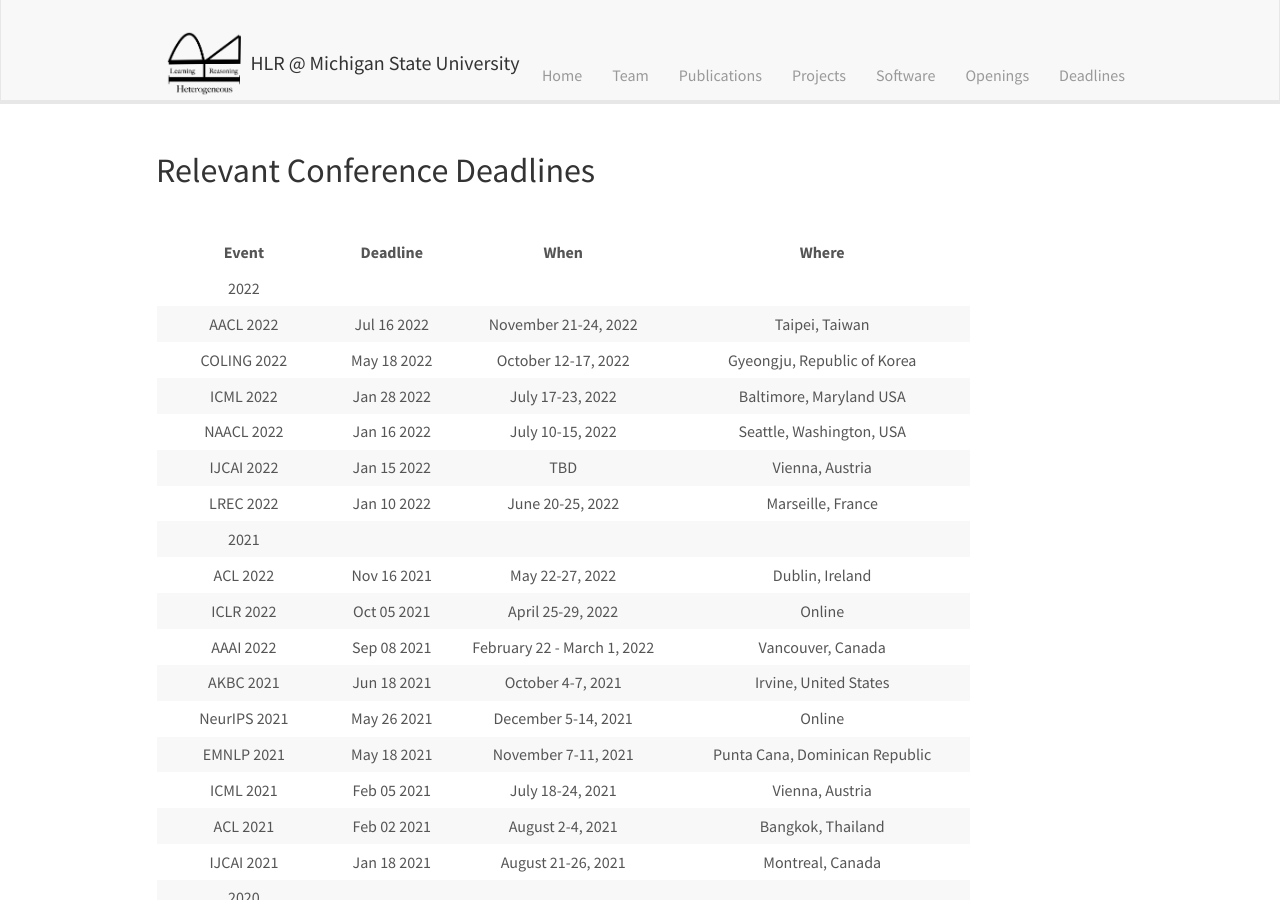
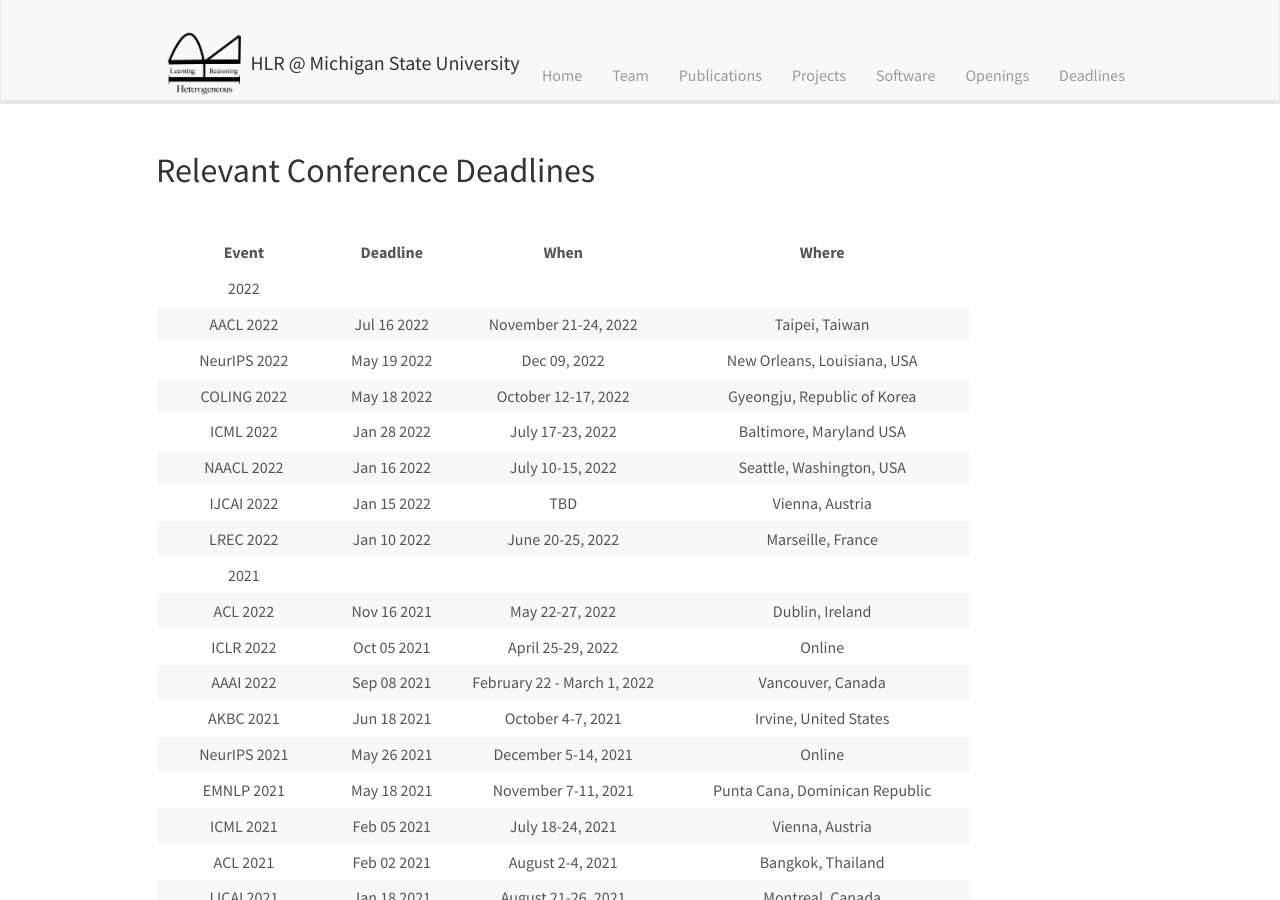
Before and after one commit to HLR/HLR.github.io, a Jekyll site: the page built from _pages/deadlines.md, in a window 1280 px wide and 900 px high. Built offline with Jekyll 4.4.1, drawn with Linux system fonts in a browser that asks for light colours; nearby versions of some CDN libraries.

Commit message:
Update deadlines.md

```diff
--- a/_pages/deadlines.md
+++ b/_pages/deadlines.md
@@ -16,6 +16,7 @@ permalink: /deadlines/
 |:-:|:-:|:-:|:-:|
 | 2022 |  |  |  |
 | &nbsp; AACL 2022  &nbsp; | &nbsp;  Jul 16 2022     &nbsp; | &nbsp;  November 21-24, 2022   &nbsp; | &nbsp; Taipei, Taiwan  &nbsp; |
+| &nbsp; NeurIPS 2022  &nbsp; | &nbsp;  May 19 2022      &nbsp; | &nbsp;  Dec 09, 2022   &nbsp; | &nbsp; New Orleans, Louisiana, USA  &nbsp; |
 | &nbsp; COLING 2022  &nbsp; | &nbsp;  May 18 2022     &nbsp; | &nbsp;  October 12-17, 2022   &nbsp; | &nbsp;   Gyeongju, Republic of Korea  &nbsp; |
 | &nbsp; ICML 2022  &nbsp; | &nbsp;  Jan 28 2022     &nbsp; | &nbsp;  July 17-23, 2022   &nbsp; | &nbsp;   Baltimore, Maryland USA  &nbsp; |
 | &nbsp; NAACL 2022  &nbsp; | &nbsp;  Jan 16 2022     &nbsp; | &nbsp;  July 10-15, 2022   &nbsp; | &nbsp;  Seattle, Washington, USA  &nbsp; |
```
